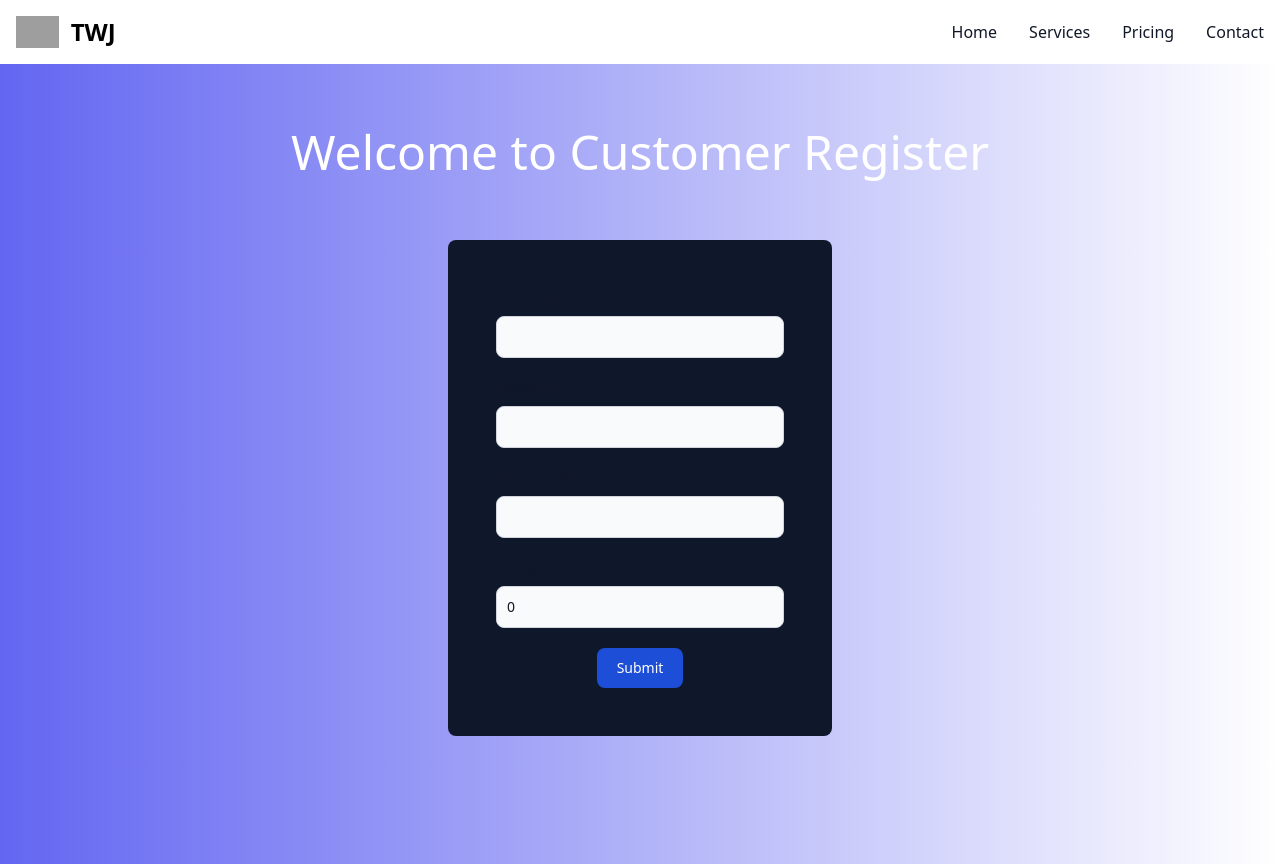
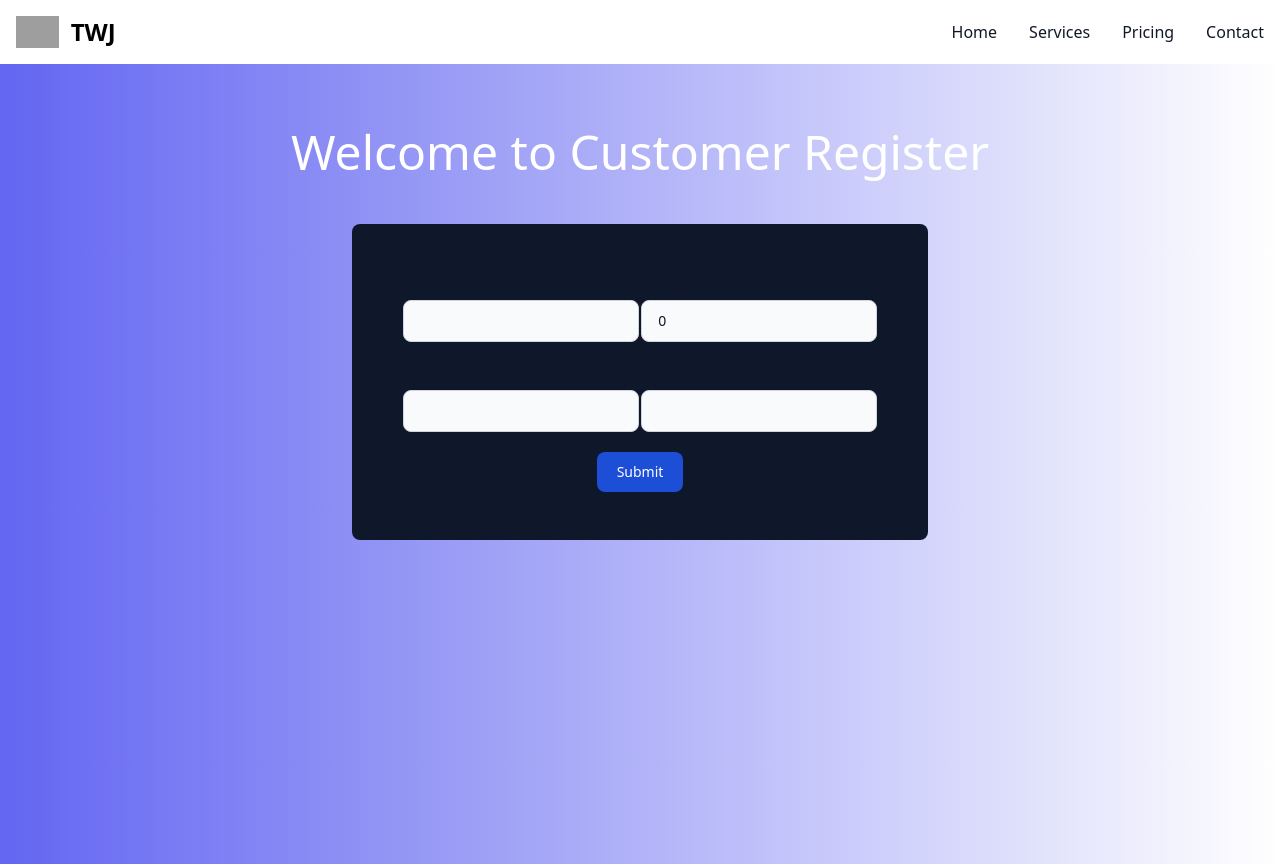
Before and after one commit to Celesca/TWJ-online-banking-system, a React (Vite) app in the folder frontend/: page /register/checkusername in a window 1280 px wide. Built offline with nearby package versions, Linux system fonts and the light colour scheme; grey boxes are pictures that could not be loaded.

Commit message:
fix: register username page

```diff
--- a/frontend/src/Routes/Routes.tsx
+++ b/frontend/src/Routes/Routes.tsx
@@ -5,7 +5,6 @@ import HomePage from "../pages/HomePage/HomePage";
 import RegisterIdPage from "../pages/RegisterPage/RegisterIdPage";
 import RegisterCustomerNamePage from "../pages/RegisterPage/RegisterCustomerNamePage";
 import DepositPage from "../pages/DepositPage/DepositPage";
-import CreateWallet from "../pages/WalletPage/CreateWallet";
 
 export const router = createBrowserRouter([
     {
@@ -16,7 +15,6 @@ export const router = createBrowserRouter([
             { path: "register/checkid" , element: <RegisterIdPage />},
             { path: "register/checkusername" , element: <RegisterCustomerNamePage />},
             { path: "deposit" , element: <DepositPage/> },
-            { path: "create-wallet", element: <CreateWallet/>},
             { path: "home" , element: <HomePage/> },
         ]
     }
--- a/frontend/src/pages/RegisterPage/RegisterCustomerNamePage.tsx
+++ b/frontend/src/pages/RegisterPage/RegisterCustomerNamePage.tsx
@@ -55,32 +55,38 @@ const RegisterCustomerNamePage = () => {
 
   }
   return (
-    <div className="bg-gradient-to-r from-indigo-500 homepage_container">
+    <div className="bg-gradient-to-r from-indigo-500 homepage_container overflow-y-auto">
     <div className="flex w-100vw h-24 mt-16 justify-center text-white text-5xl">Welcome to Customer Register</div>
-      <form className="max-w-sm mx-auto bg-slate-900 rounded-lg mt-4 p-12" onSubmit={handleSubmit}>
-      <div className="mb-5">
+      <form className="max-w-xl mx-auto bg-slate-900 rounded-lg p-12" onSubmit={handleSubmit}>
+      <div className="mb-5 flex flex-1 justify-evenly itmes-center">
+        <div className="">
         <label htmlFor="username" className="block mb-2 text-sm font-medium text-gray-900 dark:text-white">Username</label>
         <input name="username"
         type="text" id="text" value={username} onChange={(e) => setUsername(e.target.value)}
-        className="outline-none bg-gray-50 border border-gray-300 text-gray-900 text-sm rounded-lg focus:ring-blue-500 focus:border-blue-500 block w-full p-2.5 dark:bg-gray-700 dark:border-gray-600 dark:placeholder-gray-400 dark:text-white dark:focus:ring-blue-500 dark:focus:border-blue-500" required />
+        className="outline-none bg-gray-50 border border-gray-300 text-gray-900 text-sm rounded-lg focus:ring-blue-500 focus:border-blue-500 block w-full py-2.5 px-4 dark:bg-gray-700 dark:border-gray-600 dark:placeholder-gray-400 dark:text-white dark:focus:ring-blue-500 dark:focus:border-blue-500" required />
+        </div>
+        <div>
+      <label htmlFor="salary" className="block mb-2 text-sm font-medium text-gray-900 dark:text-white">Salary</label>
+        <input name="salary"
+        type="number" id="salary" value={salary} onChange={(e) => setSalary(+e.target.value)}
+        className="outline-none bg-gray-50 border border-gray-300 text-gray-900 text-sm rounded-lg focus:ring-blue-500 focus:border-blue-500 block w-full py-2.5 px-4 dark:bg-gray-700 dark:border-gray-600 dark:placeholder-gray-400 dark:text-white dark:focus:ring-blue-500 dark:focus:border-blue-500" required />
+    </div>
+
+
       </div>
-      <div className="mb-5">
-        <label htmlFor="password" className="block mb-2 text-sm font-medium text-gray-900 dark:text-white">Password</label>
+      <div className="mb-5 flex flex-1 justify-evenly items-center">
+      <div>
+      <label htmlFor="password" className="block mb-2 text-sm font-medium text-gray-900 dark:text-white">Password</label>
         <input name="password"
         type="password" id="password" value={password} onChange={(e) => setPassword(e.target.value)}
-        className="outline-none bg-gray-50 border border-gray-300 text-gray-900 text-sm rounded-lg focus:ring-blue-500 focus:border-blue-500 block w-full p-2.5 dark:bg-gray-700 dark:border-gray-600 dark:placeholder-gray-400 dark:text-white dark:focus:ring-blue-500 dark:focus:border-blue-500" required />
-      </div>
-      <div className="mb-5">
+        className="outline-none bg-gray-50 border border-gray-300 text-gray-900 text-sm rounded-lg focus:ring-blue-500 focus:border-blue-500 block w-full py-2.5 px-4 dark:bg-gray-700 dark:border-gray-600 dark:placeholder-gray-400 dark:text-white dark:focus:ring-blue-500 dark:focus:border-blue-500" required />
+</div>
+<div>
         <label htmlFor="repassword" className="block mb-2 text-sm font-medium text-gray-900 dark:text-white">Re-enter Password</label>
         <input name="repassword"
         type="password" id="repassword" value={repassword} onChange={(e) => setRepassword(e.target.value)}
-        className="outline-none bg-gray-50 border border-gray-300 text-gray-900 text-sm rounded-lg focus:ring-blue-500 focus:border-blue-500 block w-full p-2.5 dark:bg-gray-700 dark:border-gray-600 dark:placeholder-gray-400 dark:text-white dark:focus:ring-blue-500 dark:focus:border-blue-500" required />
+        className="outline-none bg-gray-50 border border-gray-300 text-gray-900 text-sm rounded-lg focus:ring-blue-500 focus:border-blue-500 block w-full py-2.5 px-4 dark:bg-gray-700 dark:border-gray-600 dark:placeholder-gray-400 dark:text-white dark:focus:ring-blue-500 dark:focus:border-blue-500" required />
       </div>
-      <div className="mb-5">
-        <label htmlFor="salary" className="block mb-2 text-sm font-medium text-gray-900 dark:text-white">Salary</label>
-        <input name="salary"
-        type="number" id="salary" value={salary} onChange={(e) => setSalary(+e.target.value)}
-        className="outline-none bg-gray-50 border border-gray-300 text-gray-900 text-sm rounded-lg focus:ring-blue-500 focus:border-blue-500 block w-full p-2.5 dark:bg-gray-700 dark:border-gray-600 dark:placeholder-gray-400 dark:text-white dark:focus:ring-blue-500 dark:focus:border-blue-500" required />
       </div>
       <div className="flex justify-center">
         <button type="submit" className="text-white bg-blue-700 hover:bg-blue-800 focus:ring-4 focus:outline-none focus:ring-blue-300 font-medium rounded-lg text-sm w-full sm:w-auto px-5 py-2.5 text-center dark:bg-blue-600 dark:hover:bg-blue-700 dark:focus:ring-blue-800">Submit</button>
```
Also changed, not shown: 2 other files (tests, documents, lock files or other folders).
